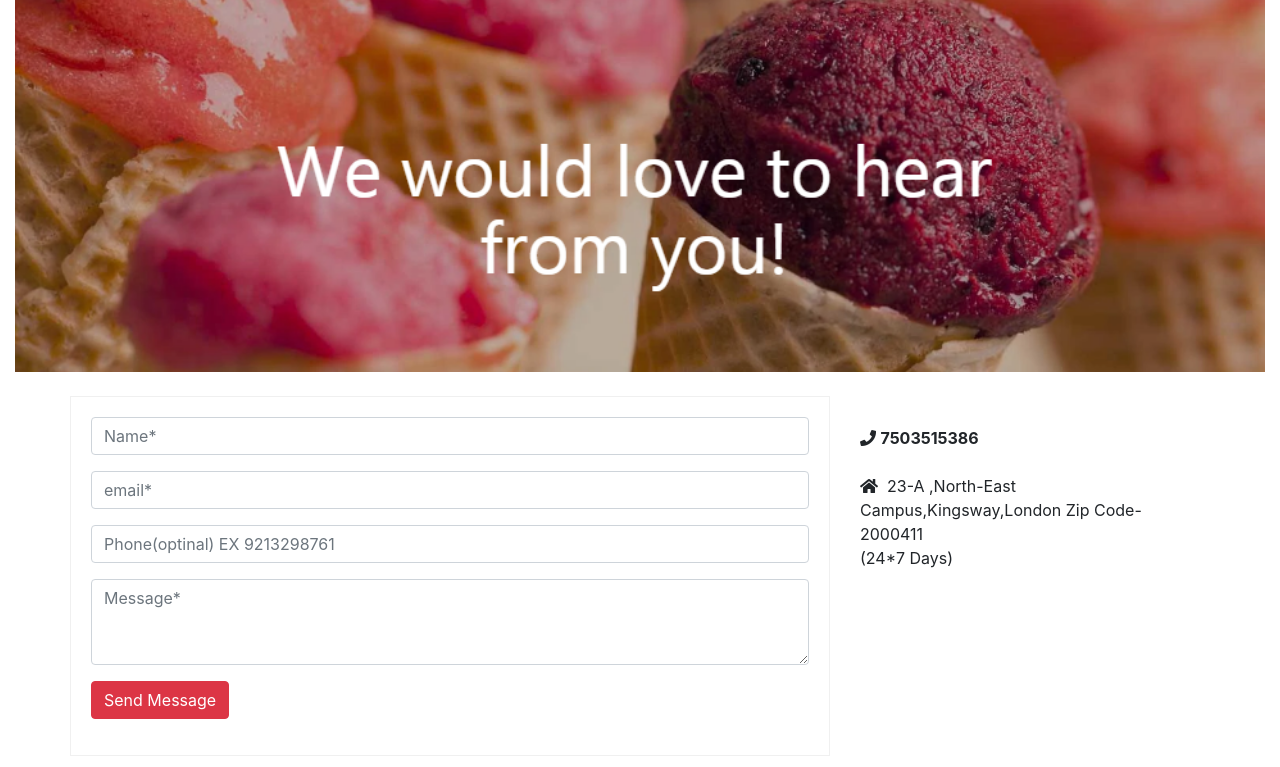
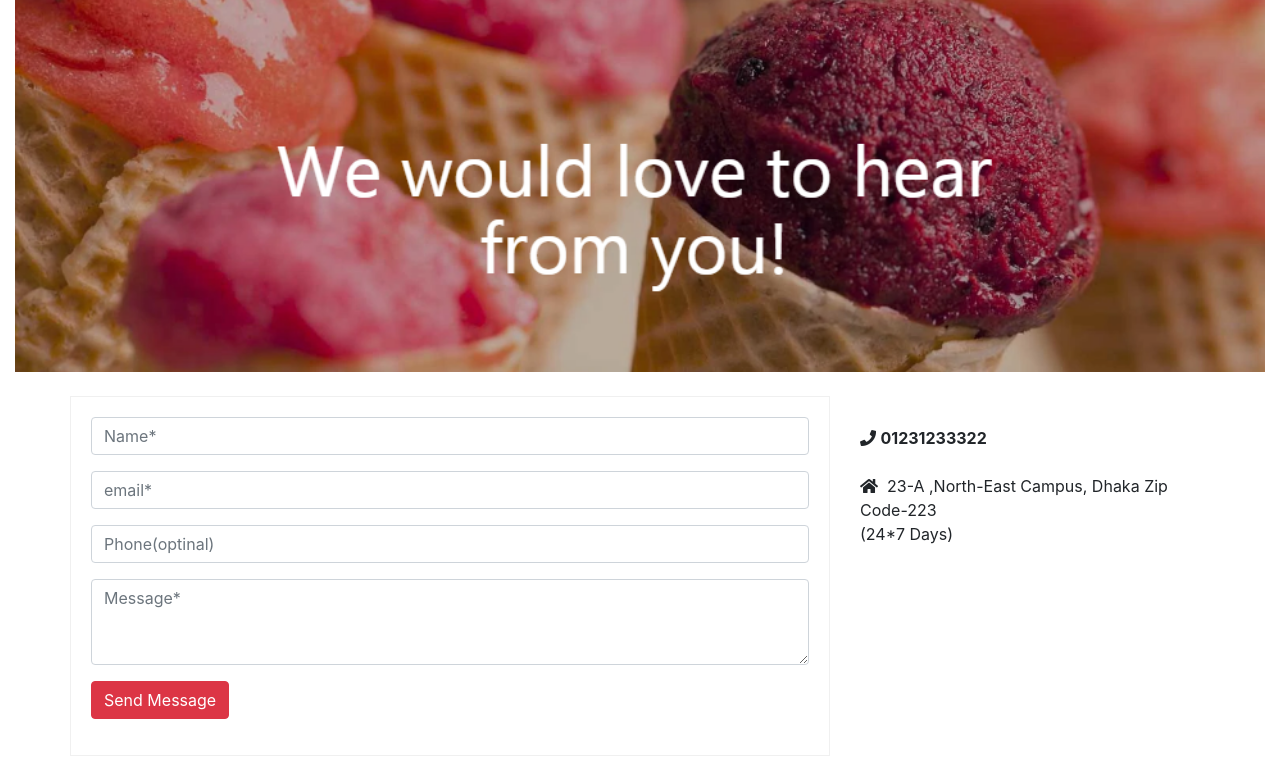
Before and after one commit to Saikat141/Food-Mart, a PHP site: page /contact.php in a window 1280 px wide. Shown: the part 73-840 px from the top of the page. Run offline with PHP 8.4, Linux system fonts and the light colour scheme; data that the repository does not hold is empty; some libraries are stand-ins or nearby versions.

```diff
--- a/contact.php
+++ b/contact.php
@@ -19,7 +19,7 @@ $query=mysqli_query($con,"select  tblvendor.fld_name,tblvendor.fldvendor_id,tblv
 tblvendor.fld_mob,tblvendor.fld_address,tblvendor.fld_logo,tbfood.food_id,tbfood.foodname,tbfood.cost,
 tbfood.cuisines,tbfood.paymentmode
 from tblvendor inner join tbfood on tblvendor.fldvendor_id=tbfood.fldvendor_id;");
-while($row=mysqli_fetch_array($query))
+while($row = mysqli_fetch_array($query))
 {
 	$arr[]=$row['food_id'];
 	shuffle($arr);
@@ -66,7 +66,7 @@ while($row=mysqli_fetch_array($query))
 		 echo "failed";
 	 }
 }$query=mysqli_query($con,"select tbfood.foodname,tbfood.fldvendor_id,tbfood.cost,tbfood.cuisines,tbfood.fldimage,tblcart.fld_cart_id,tblcart.fld_product_id,tblcart.fld_customer_id from tbfood inner  join tblcart on tbfood.food_id=tblcart.fld_product_id where tblcart.fld_customer_id='$cust_id'");
-  $re=mysqli_num_rows($query);
+  $re =mysqli_num_rows($query);
 ?>
 <html>
   <head>
@@ -216,7 +216,7 @@ ul li a:hover{text-decoration:none;}
                  <input type="email" class="form-control"  placeholder="email*" value="<?php if(isset($cust_id)) echo $cust_id; ?>" name="email" required/>
             </div>
 			<div class="form-group">
-                 <input type="tel" class="form-control" pattern="[6-9]{1}[0-9]{9}"  name="phone" placeholder="Phone(optinal) EX 9213298761"/>
+                 <input type="tel" class="form-control"  name="phone" placeholder="Phone(optinal) "/>
             </div>
 			<div class="form-group">
                 <textarea class="form-control"    placeholder="Message*" name="msgtxt" rows="3" col="10" required/></textarea/>
@@ -228,8 +228,8 @@ ul li a:hover{text-decoration:none;}
 	</div>
     <div class="col-sm-4" style="padding:30px;">
 	   <div class="form-group">
-           <i class="fa fa-phone" aria-hidden="true"></i>&nbsp;<b>7503515386</b><br><br>
-			<i class="fa fa-home" aria-hidden="true"></i>&nbsp; 23-A ,North-East Campus,Kingsway,London Zip Code-2000411<br>(24*7 Days)
+           <i class="fa fa-phone" aria-hidden="true"></i>&nbsp;<b>01231233322</b><br><br>
+			<i class="fa fa-home" aria-hidden="true"></i>&nbsp; 23-A ,North-East Campus, Dhaka Zip Code-223<br>(24*7 Days)
 
 	   </div>
 	</div>
```
